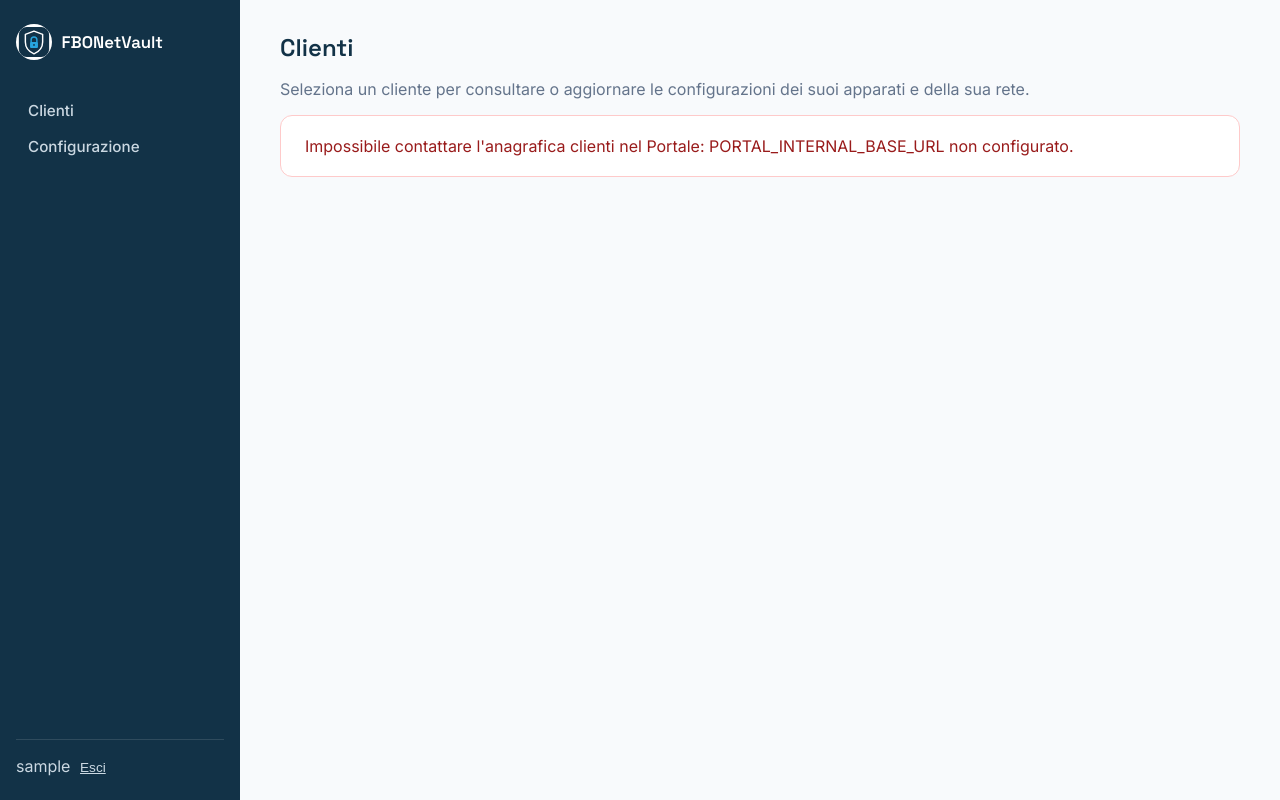
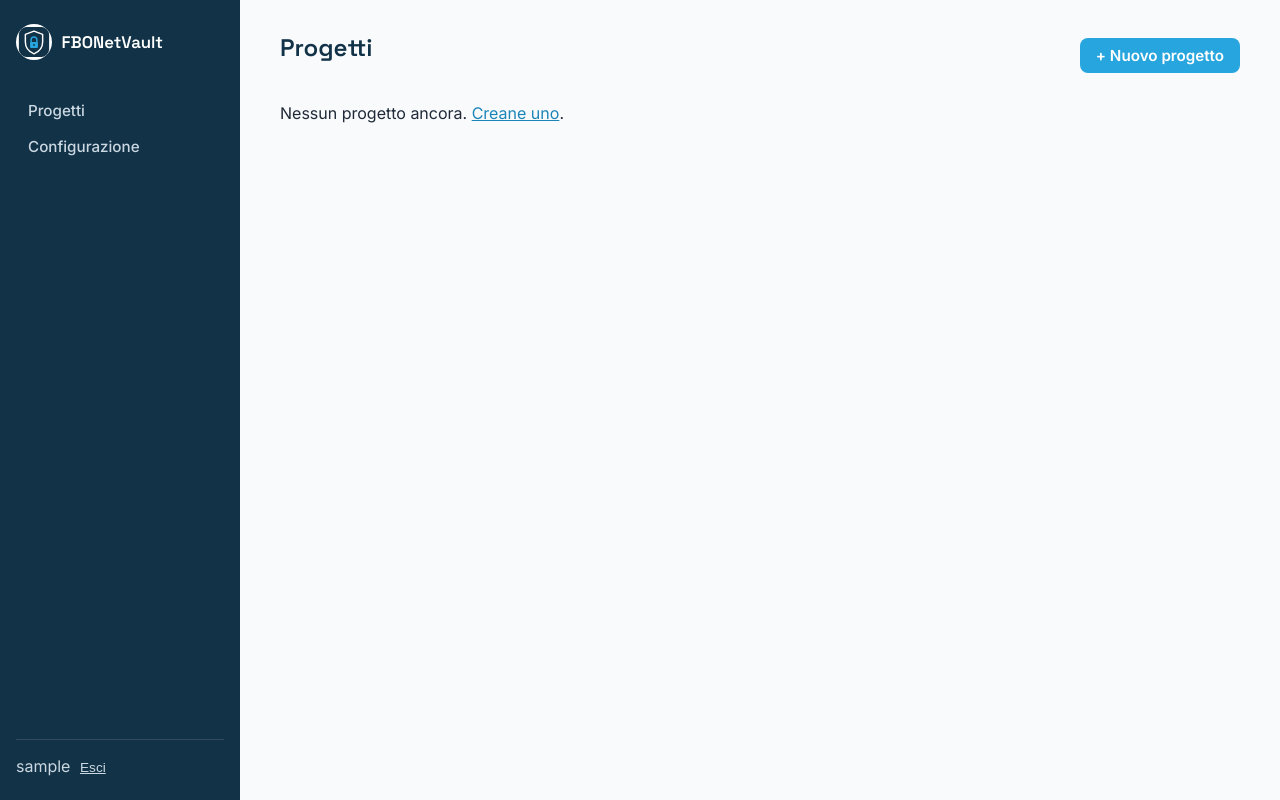
Before and after one commit to lomax73/FBONetVault, a Django app: page / in a window 1280 px wide. Run offline with Django 5.2, Linux system fonts and the light colour scheme; the visitor is signed in with stand-in values (Sample User, id 1); data that the repository does not hold is empty.

Commit message:
Introduce il modello Progetto: apparati e rete organizzati per progetto, non per cliente diretto
Ogni progetto ha nome, indirizzo/sede e descrizione propri ed è
collegato a un cliente dell'anagrafica condivisa del Portale (stesso
pattern di FBORackReport). Sezioni, apparati, VLAN, reti wireless e
descrizione della rete appartengono ora al progetto invece che
direttamente al cliente_id, permettendo più progetti/interventi sullo
stesso cliente. Migrazione ricreata da zero: nessun dato reale esisteva
ancora (solo dati di test, rimossi).

Co-Authored-By: Claude Sonnet 5 <noreply@anthropic.com>

```diff
--- a/netvault/settings.py
+++ b/netvault/settings.py
@@ -96,7 +96,7 @@ DATABASES = {
 }
 
 LOGIN_URL = 'login'
-LOGIN_REDIRECT_URL = 'cliente-list'
+LOGIN_REDIRECT_URL = 'progetto-list'
 LOGOUT_REDIRECT_URL = 'login'
 
 if not DEBUG:
--- a/rete/urls.py
+++ b/rete/urls.py
@@ -3,14 +3,17 @@ from django.urls import path
 from . import views
 
 urlpatterns = [
-    path('', views.ClienteListView.as_view(), name='cliente-list'),
-    path('clienti/<uuid:cliente_id>/', views.ClienteDetailView.as_view(), name='cliente-detail'),
+    path('', views.ProgettoListView.as_view(), name='progetto-list'),
+    path('progetti/nuovo/', views.ProgettoCreateView.as_view(), name='progetto-create'),
+    path('progetti/<int:pk>/', views.ProgettoDetailView.as_view(), name='progetto-detail'),
+    path('progetti/<int:pk>/modifica/', views.ProgettoUpdateView.as_view(), name='progetto-update'),
+    path('progetti/<int:pk>/elimina/', views.ProgettoDeleteView.as_view(), name='progetto-delete'),
 
-    path('clienti/<uuid:cliente_id>/sezioni/nuova/', views.SezioneCreateView.as_view(), name='sezione-create'),
+    path('progetti/<int:progetto_pk>/sezioni/nuova/', views.SezioneCreateView.as_view(), name='sezione-create'),
     path('sezioni/<int:pk>/modifica/', views.SezioneUpdateView.as_view(), name='sezione-update'),
     path('sezioni/<int:pk>/elimina/', views.SezioneDeleteView.as_view(), name='sezione-delete'),
 
-    path('clienti/<uuid:cliente_id>/apparati/nuovo/', views.ApparatoCreateView.as_view(), name='apparato-create'),
+    path('progetti/<int:progetto_pk>/apparati/nuovo/', views.ApparatoCreateView.as_view(), name='apparato-create'),
     path('apparati/<int:pk>/', views.ApparatoDetailView.as_view(), name='apparato-detail'),
     path('apparati/<int:pk>/modifica/', views.ApparatoUpdateView.as_view(), name='apparato-update'),
     path('apparati/<int:pk>/elimina/', views.ApparatoDeleteView.as_view(), name='apparato-delete'),
@@ -29,14 +32,14 @@ urlpatterns = [
     path('credenziali/<int:pk>/modifica/', views.CredenzialeUpdateView.as_view(), name='credenziale-update'),
     path('credenziali/<int:pk>/elimina/', views.CredenzialeDeleteView.as_view(), name='credenziale-delete'),
 
-    path('clienti/<uuid:cliente_id>/rete/modifica/', views.ReteInfoUpdateView.as_view(), name='rete-info-update'),
+    path('progetti/<int:progetto_pk>/rete/modifica/', views.ReteInfoUpdateView.as_view(), name='rete-info-update'),
 
-    path('clienti/<uuid:cliente_id>/vlan/nuova/', views.VlanCreateView.as_view(), name='vlan-create'),
+    path('progetti/<int:progetto_pk>/vlan/nuova/', views.VlanCreateView.as_view(), name='vlan-create'),
     path('vlan/<int:pk>/modifica/', views.VlanUpdateView.as_view(), name='vlan-update'),
     path('vlan/<int:pk>/elimina/', views.VlanDeleteView.as_view(), name='vlan-delete'),
 
     path(
-        'clienti/<uuid:cliente_id>/wireless/nuova/',
+        'progetti/<int:progetto_pk>/wireless/nuova/',
         views.ReteWirelessCreateView.as_view(), name='wireless-create',
     ),
     path('wireless/<int:pk>/modifica/', views.ReteWirelessUpdateView.as_view(), name='wireless-update'),
--- a/rete/views.py
+++ b/rete/views.py
@@ -12,13 +12,14 @@ from .forms import (
     ApparatoForm,
     CredenzialeForm,
     ParametroConfigForm,
+    ProgettoForm,
     ReteInfoForm,
     ReteWirelessForm,
     SezioneForm,
     TipoApparatoFormSet,
     VlanForm,
 )
-from .models import Apparato, Credenziale, ParametroConfig, ReteInfo, ReteWireless, Sezione, TipoApparato, Vlan
+from .models import Apparato, Credenziale, ParametroConfig, Progetto, ReteInfo, ReteWireless, Sezione, TipoApparato, Vlan
 
 
 @dataclass
@@ -40,77 +41,102 @@ class ClienteInfo:
         return self.ragione_sociale
 
 
-def _get_cliente(cliente_id):
+def _attach_clienti(progetti):
+    """Risolve cliente_id -> dati cliente per una lista di progetti con UNA
+    sola chiamata al Portale (non una per riga). Se il Portale non risponde
+    o il cliente non esiste più, fallback esplicito invece di un errore."""
+    progetti = list(progetti)
     try:
-        dati = portal_client.get_cliente(cliente_id)
+        by_id = {c['id']: c for c in portal_client.list_clienti()}
     except portal_client.PortalUnavailableError:
-        return ClienteInfo(id=str(cliente_id), ragione_sociale='Portale non raggiungibile')
-    if dati is None:
-        return ClienteInfo(id=str(cliente_id), ragione_sociale='Cliente non disponibile')
-    return ClienteInfo(**dati)
+        by_id = {}
+    for progetto in progetti:
+        dati = by_id.get(str(progetto.cliente_id))
+        progetto.cliente = ClienteInfo(**dati) if dati else ClienteInfo(ragione_sociale='Cliente non disponibile')
+    return progetti
 
 
-# --- Clienti --------------------------------------------------------------
+# --- Progetti ---------------------------------------------------------
 
-class ClienteListView(LoginRequiredMixin, ListView):
-    """Elenco clienti dell'anagrafica condivisa del Portale: punto di
-    ingresso per raggiungere la scheda di configurazione di ciascuno."""
+class ProgettoListView(LoginRequiredMixin, ListView):
+    model = Progetto
+    template_name = 'rete/progetto_list.html'
+    context_object_name = 'progetti'
 
-    template_name = 'rete/cliente_list.html'
-
-    def get(self, request, *args, **kwargs):
-        errore = None
-        try:
-            clienti = [ClienteInfo(**c) for c in portal_client.list_clienti()]
-        except portal_client.PortalUnavailableError as exc:
-            clienti = []
-            errore = str(exc)
-        return render(request, self.template_name, {'clienti': clienti, 'errore_portale': errore})
+    def get_queryset(self):
+        return _attach_clienti(super().get_queryset())
 
 
-class ClienteDetailView(LoginRequiredMixin, DetailView):
-    """Scheda cliente: dashboard con sezioni, apparati, VLAN, reti wireless
-    e descrizione della rete."""
+class ProgettoDetailView(LoginRequiredMixin, DetailView):
+    """Scheda progetto: dashboard con sezioni, apparati, VLAN, reti
+    wireless e descrizione della rete."""
 
-    template_name = 'rete/cliente_detail.html'
+    model = Progetto
+    template_name = 'rete/progetto_detail.html'
+    context_object_name = 'progetto'
 
-    def get(self, request, *args, **kwargs):
-        cliente_id = kwargs['cliente_id']
-        cliente = _get_cliente(cliente_id)
-        rete_info, _ = ReteInfo.objects.get_or_create(cliente_id=cliente_id)
-        context = {
-            'cliente': cliente,
-            'cliente_id': cliente_id,
-            'sezioni': Sezione.objects.filter(cliente_id=cliente_id),
-            'apparati': Apparato.objects.filter(cliente_id=cliente_id).select_related('sezione', 'tipo'),
-            'vlan_list': Vlan.objects.filter(cliente_id=cliente_id),
-            'reti_wireless': ReteWireless.objects.filter(cliente_id=cliente_id).select_related('sezione', 'vlan'),
-            'rete_info': rete_info,
-        }
-        return render(request, self.template_name, context)
-
-
-class ClienteScopedCreateMixin:
-    """Aggiunge cliente_id (dall'URL) ai form kwargs e al contesto template,
-    per i CreateView di oggetti che appartengono a un cliente."""
-
-    def get_form_kwargs(self):
-        kwargs = super().get_form_kwargs()
-        kwargs['cliente_id'] = self.kwargs['cliente_id']
-        return kwargs
+    def get_object(self, queryset=None):
+        progetto = super().get_object(queryset)
+        _attach_clienti([progetto])
+        return progetto
 
     def get_context_data(self, **kwargs):
         context = super().get_context_data(**kwargs)
-        context['cliente_id'] = self.kwargs['cliente_id']
+        rete_info, _ = ReteInfo.objects.get_or_create(progetto=self.object)
+        context['sezioni'] = self.object.sezioni.all()
+        context['apparati'] = self.object.apparati.select_related('sezione', 'tipo')
+        context['vlan_list'] = self.object.vlan_set.all()
+        context['reti_wireless'] = self.object.reti_wireless.select_related('sezione', 'vlan')
+        context['rete_info'] = rete_info
         return context
 
+
+class ProgettoCreateView(LoginRequiredMixin, CreateView):
+    model = Progetto
+    form_class = ProgettoForm
+    template_name = 'rete/progetto_form.html'
+
     def get_success_url(self):
-        return reverse('cliente-detail', args=[self.kwargs['cliente_id']])
+        return reverse('progetto-detail', args=[self.object.pk])
+
+
+class ProgettoUpdateView(LoginRequiredMixin, UpdateView):
+    model = Progetto
+    form_class = ProgettoForm
+    template_name = 'rete/progetto_form.html'
+
+    def get_success_url(self):
+        return reverse('progetto-detail', args=[self.object.pk])
+
+
+class ProgettoDeleteView(LoginRequiredMixin, DeleteView):
+    model = Progetto
+    template_name = 'rete/confirm_delete.html'
+    extra_context = {'titolo': 'progetto'}
+    success_url = '/'
 
 
 # --- Sezioni ---------------------------------------------------------------
 
-class SezioneCreateView(LoginRequiredMixin, ClienteScopedCreateMixin, CreateView):
+class ProgettoScopedCreateMixin:
+    """Aggiunge progetto_pk (dall'URL) al contesto template e imposta la FK
+    progetto sull'istanza salvata, per i CreateView di oggetti che
+    appartengono a un progetto."""
+
+    def get_context_data(self, **kwargs):
+        context = super().get_context_data(**kwargs)
+        context['progetto_pk'] = self.kwargs['progetto_pk']
+        return context
+
+    def form_valid(self, form):
+        form.instance.progetto_id = self.kwargs['progetto_pk']
+        return super().form_valid(form)
+
+    def get_success_url(self):
+        return reverse('progetto-detail', args=[self.kwargs['progetto_pk']])
+
+
+class SezioneCreateView(LoginRequiredMixin, ProgettoScopedCreateMixin, CreateView):
     model = Sezione
     form_class = SezioneForm
     template_name = 'rete/sezione_form.html'
@@ -122,7 +148,7 @@ class SezioneUpdateView(LoginRequiredMixin, UpdateView):
     template_name = 'rete/sezione_form.html'
 
     def get_success_url(self):
-        return reverse('cliente-detail', args=[self.object.cliente_id])
+        return reverse('progetto-detail', args=[self.object.progetto_id])
 
 
 class SezioneDeleteView(LoginRequiredMixin, DeleteView):
@@ -131,15 +157,20 @@ class SezioneDeleteView(LoginRequiredMixin, DeleteView):
     extra_context = {'titolo': 'sezione'}
 
     def get_success_url(self):
-        return reverse('cliente-detail', args=[self.object.cliente_id])
+        return reverse('progetto-detail', args=[self.object.progetto_id])
 
 
 # --- Apparati ----------------------------------------------------------
 
-class ApparatoCreateView(LoginRequiredMixin, ClienteScopedCreateMixin, CreateView):
+class ApparatoCreateView(LoginRequiredMixin, ProgettoScopedCreateMixin, CreateView):
     model = Apparato
     form_class = ApparatoForm
     template_name = 'rete/apparato_form.html'
+
+    def get_form_kwargs(self):
+        kwargs = super().get_form_kwargs()
+        kwargs['progetto'] = Progetto.objects.get(pk=self.kwargs['progetto_pk'])
+        return kwargs
 
     def get_success_url(self):
         return reverse('apparato-detail', args=[self.object.pk])
@@ -148,13 +179,7 @@ class ApparatoCreateView(LoginRequiredMixin, ClienteScopedCreateMixin, CreateVie
 class ApparatoUpdateView(LoginRequiredMixin, UpdateView):
     model = Apparato
     form_class = ApparatoForm
-
     template_name = 'rete/apparato_form.html'
-
-    def get_form_kwargs(self):
-        kwargs = super().get_form_kwargs()
-        kwargs['cliente_id'] = self.object.cliente_id
-        return kwargs
 
     def get_success_url(self):
         return reverse('apparato-detail', args=[self.object.pk])
@@ -166,7 +191,7 @@ class ApparatoDeleteView(LoginRequiredMixin, DeleteView):
     extra_context = {'titolo': 'apparato'}
 
     def get_success_url(self):
-        return reverse('cliente-detail', args=[self.object.cliente_id])
+        return reverse('progetto-detail', args=[self.object.progetto_id])
 
 
 class ApparatoDetailView(LoginRequiredMixin, DetailView):
@@ -265,14 +290,14 @@ class ReteInfoUpdateView(LoginRequiredMixin, UpdateView):
     template_name = 'rete/rete_info_form.html'
 
     def get_object(self, queryset=None):
-        rete_info, _ = ReteInfo.objects.get_or_create(cliente_id=self.kwargs['cliente_id'])
+        rete_info, _ = ReteInfo.objects.get_or_create(progetto_id=self.kwargs['progetto_pk'])
         return rete_info
 
     def get_success_url(self):
-        return reverse('cliente-detail', args=[self.kwargs['cliente_id']])
+        return reverse('progetto-detail', args=[self.kwargs['progetto_pk']])
 
 
-class VlanCreateView(LoginRequiredMixin, ClienteScopedCreateMixin, CreateView):
+class VlanCreateView(LoginRequiredMixin, ProgettoScopedCreateMixin, CreateView):
     model = Vlan
     form_class = VlanForm
     template_name = 'rete/vlan_form.html'
@@ -284,7 +309,7 @@ class VlanUpdateView(LoginRequiredMixin, UpdateView):
     template_name = 'rete/vlan_form.html'
 
     def get_success_url(self):
-        return reverse('cliente-detail', args=[self.object.cliente_id])
+        return reverse('progetto-detail', args=[self.object.progetto_id])
 
 
 class VlanDeleteView(LoginRequiredMixin, DeleteView):
@@ -293,15 +318,20 @@ class VlanDeleteView(LoginRequiredMixin, DeleteView):
     extra_context = {'titolo': 'VLAN'}
 
     def get_success_url(self):
-        return reverse('cliente-detail', args=[self.object.cliente_id])
+        return reverse('progetto-detail', args=[self.object.progetto_id])
 
 
 # --- Reti wireless -------------------------------------------------------
 
-class ReteWirelessCreateView(LoginRequiredMixin, ClienteScopedCreateMixin, CreateView):
+class ReteWirelessCreateView(LoginRequiredMixin, ProgettoScopedCreateMixin, CreateView):
     model = ReteWireless
     form_class = ReteWirelessForm
     template_name = 'rete/wireless_form.html'
+
+    def get_form_kwargs(self):
+        kwargs = super().get_form_kwargs()
+        kwargs['progetto'] = Progetto.objects.get(pk=self.kwargs['progetto_pk'])
+        return kwargs
 
 
 class ReteWirelessUpdateView(LoginRequiredMixin, UpdateView):
@@ -309,13 +339,8 @@ class ReteWirelessUpdateView(LoginRequiredMixin, UpdateView):
     form_class = ReteWirelessForm
     template_name = 'rete/wireless_form.html'
 
-    def get_form_kwargs(self):
-        kwargs = super().get_form_kwargs()
-        kwargs['cliente_id'] = self.object.cliente_id
-        return kwargs
-
     def get_success_url(self):
-        return reverse('cliente-detail', args=[self.object.cliente_id])
+        return reverse('progetto-detail', args=[self.object.progetto_id])
 
 
 class ReteWirelessDeleteView(LoginRequiredMixin, DeleteView):
@@ -324,7 +349,7 @@ class ReteWirelessDeleteView(LoginRequiredMixin, DeleteView):
     extra_context = {'titolo': 'rete wireless'}
 
     def get_success_url(self):
-        return reverse('cliente-detail', args=[self.object.cliente_id])
+        return reverse('progetto-detail', args=[self.object.progetto_id])
 
 
 # --- Configurazione (tipi apparato) ---------------------------------------
--- a/templates/base.html
+++ b/templates/base.html
@@ -117,13 +117,13 @@
 </head>
 <body>
 <aside class="sidebar">
-    <a class="brand" href="{% url 'cliente-list' %}">
+    <a class="brand" href="{% url 'progetto-list' %}">
         <img src="{% static 'img/logo.svg' %}" alt="">
         FBONetVault
     </a>
     {% if user.is_authenticated %}
     <nav>
-        <a href="{% url 'cliente-list' %}">Clienti</a>
+        <a href="{% url 'progetto-list' %}">Progetti</a>
         {% if PORTAL_PUBLIC_URL %}
         <a href="{{ PORTAL_PUBLIC_URL }}/clienti/" target="_blank" rel="noopener">Clienti (Portale)</a>
         {% endif %}
--- a/templates/rete/apparato_detail.html
+++ b/templates/rete/apparato_detail.html
@@ -4,8 +4,8 @@
 
 {% block content %}
 <div class="breadcrumb">
-    <a href="{% url 'cliente-list' %}">Clienti</a> /
-    <a href="{% url 'cliente-detail' apparato.cliente_id %}">Cliente</a> / {{ apparato.nome }}
+    <a href="{% url 'progetto-list' %}">Progetti</a> /
+    <a href="{% url 'progetto-detail' apparato.progetto_id %}">Progetto</a> / {{ apparato.nome }}
 </div>
 <div class="section-header">
     <h1>{{ apparato.nome }}</h1>
--- a/templates/rete/apparato_form.html
+++ b/templates/rete/apparato_form.html
@@ -9,7 +9,7 @@
         {% csrf_token %}
         {{ form.as_p }}
         <button class="btn" type="submit">Salva</button>
-        <a class="btn btn-secondary" href="{% url 'cliente-detail' object.cliente_id|default:cliente_id %}">Annulla</a>
+        <a class="btn btn-secondary" href="{% url 'progetto-detail' object.progetto_id|default:progetto_pk %}">Annulla</a>
     </form>
 </div>
 {% endblock %}
--- a/templates/rete/cliente_list.html
+++ /dev/null
@@ -1,31 +0,0 @@
-{% extends "base.html" %}
-
-{% block title %}Clienti — FBONetVault{% endblock %}
-
-{% block content %}
-<h1>Clienti</h1>
-<p style="color:#64748b;">Seleziona un cliente per consultare o aggiornare le configurazioni dei suoi apparati e della sua rete.</p>
-
-{% if errore_portale %}
-<div class="card" style="border-color:#fecaca;">
-    <p style="color:#991b1b; margin:0;">Impossibile contattare l'anagrafica clienti nel Portale: {{ errore_portale }}</p>
-</div>
-{% elif clienti %}
-<table>
-    <thead>
-        <tr><th>Cliente</th><th>Città</th><th>P.IVA</th></tr>
-    </thead>
-    <tbody>
-        {% for cliente in clienti %}
-        <tr>
-            <td><a href="{% url 'cliente-detail' cliente.id %}">{{ cliente.ragione_sociale }}</a></td>
-            <td>{{ cliente.citta|default:"—" }}</td>
-            <td>{{ cliente.piva|default:"—" }}</td>
-        </tr>
-        {% endfor %}
-    </tbody>
-</table>
-{% else %}
-<p>Nessun cliente in anagrafica.</p>
-{% endif %}
-{% endblock %}
--- /dev/null
+++ b/templates/rete/progetto_list.html
@@ -0,0 +1,33 @@
+{% extends "base.html" %}
+
+{% block title %}Progetti — FBONetVault{% endblock %}
+
+{% block content %}
+<div style="display:flex; align-items:center; justify-content:space-between; margin-bottom:1.5rem;">
+    <h1>Progetti</h1>
+    <a class="btn" href="{% url 'progetto-create' %}">+ Nuovo progetto</a>
+</div>
+
+{% if progetti %}
+<table>
+    <thead>
+        <tr><th>Progetto</th><th>Cliente</th><th>Indirizzo</th><th></th></tr>
+    </thead>
+    <tbody>
+        {% for progetto in progetti %}
+        <tr>
+            <td><a href="{% url 'progetto-detail' progetto.pk %}">{{ progetto.nome }}</a></td>
+            <td>{{ progetto.cliente.ragione_sociale }}</td>
+            <td>{{ progetto.indirizzo|default:"—" }}</td>
+            <td style="white-space:nowrap;">
+                <a href="{% url 'progetto-update' progetto.pk %}">Modifica</a> &middot;
+                <a href="{% url 'progetto-delete' progetto.pk %}">Elimina</a>
+            </td>
+        </tr>
+        {% endfor %}
+    </tbody>
+</table>
+{% else %}
+<p>Nessun progetto ancora. <a href="{% url 'progetto-create' %}">Creane uno</a>.</p>
+{% endif %}
+{% endblock %}
--- a/templates/rete/rete_info_form.html
+++ b/templates/rete/rete_info_form.html
@@ -4,13 +4,13 @@
 
 {% block content %}
 <h1>Struttura della rete</h1>
-<p style="color:#64748b;">Descrivi topologia, criteri di indirizzamento e note utili a chi interviene sulla rete di questo cliente.</p>
+<p style="color:#64748b;">Descrivi topologia, criteri di indirizzamento e note utili a chi interviene sulla rete di questo progetto.</p>
 <div class="card">
     <form method="post">
         {% csrf_token %}
         {{ form.as_p }}
         <button class="btn" type="submit">Salva</button>
-        <a class="btn btn-secondary" href="{% url 'cliente-detail' object.cliente_id %}">Annulla</a>
+        <a class="btn btn-secondary" href="{% url 'progetto-detail' object.progetto_id %}">Annulla</a>
     </form>
 </div>
 {% endblock %}
--- a/templates/rete/sezione_form.html
+++ b/templates/rete/sezione_form.html
@@ -9,7 +9,7 @@
         {% csrf_token %}
         {{ form.as_p }}
         <button class="btn" type="submit">Salva</button>
-        <a class="btn btn-secondary" href="{% url 'cliente-detail' object.cliente_id|default:cliente_id %}">Annulla</a>
+        <a class="btn btn-secondary" href="{% url 'progetto-detail' object.progetto_id|default:progetto_pk %}">Annulla</a>
     </form>
 </div>
 {% endblock %}
--- a/templates/rete/vlan_form.html
+++ b/templates/rete/vlan_form.html
@@ -9,7 +9,7 @@
         {% csrf_token %}
         {{ form.as_p }}
         <button class="btn" type="submit">Salva</button>
-        <a class="btn btn-secondary" href="{% url 'cliente-detail' object.cliente_id|default:cliente_id %}">Annulla</a>
+        <a class="btn btn-secondary" href="{% url 'progetto-detail' object.progetto_id|default:progetto_pk %}">Annulla</a>
     </form>
 </div>
 {% endblock %}
--- a/templates/rete/wireless_form.html
+++ b/templates/rete/wireless_form.html
@@ -9,7 +9,7 @@
         {% csrf_token %}
         {{ form.as_p }}
         <button class="btn" type="submit">Salva</button>
-        <a class="btn btn-secondary" href="{% url 'cliente-detail' object.cliente_id|default:cliente_id %}">Annulla</a>
+        <a class="btn btn-secondary" href="{% url 'progetto-detail' object.progetto_id|default:progetto_pk %}">Annulla</a>
     </form>
 </div>
 {% endblock %}
```
Also changed, not shown: rete/admin.py (+12 -5 lines), rete/forms.py (+43 -29 lines), rete/models.py (+35 -15 lines), templates/rete/progetto_detail.html (renamed from templates/rete/cliente_detail.html, +25 -8 lines), templates/rete/progetto_form.html (added, +15 -0 lines), README.md, rete/migrations/0001_initial.py.
